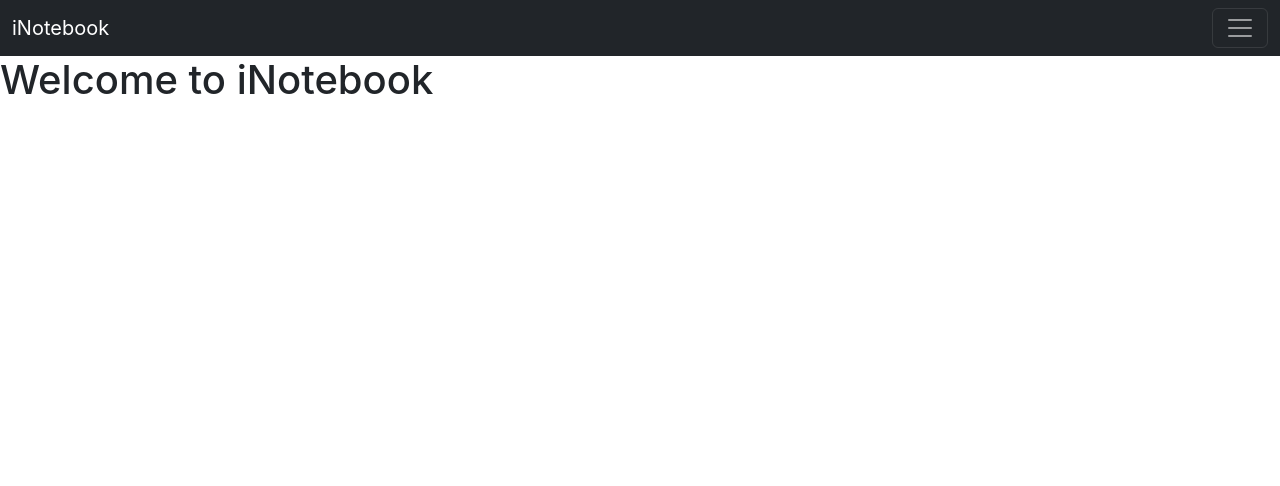
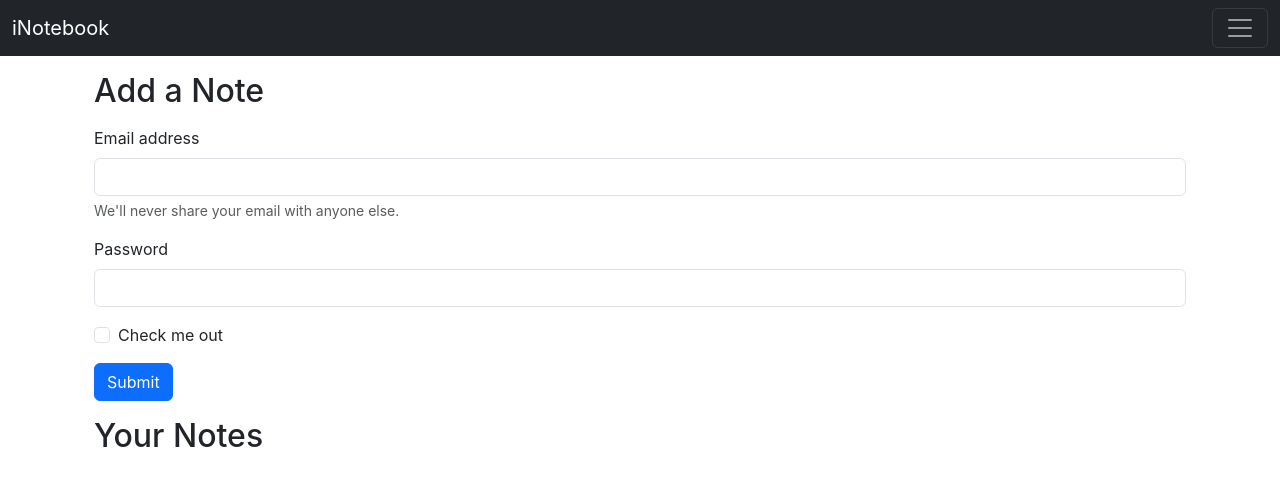
Before and after one commit to subhrojit17/iNotebook, a React (Create React App) app: page / in a window 1280 px wide. Shown: the top 486 px of the page. Built offline with nearby package versions, Linux system fonts and the light colour scheme.

Commit message:
Added basic form layout for adding note.

```diff
--- a/src/App.js
+++ b/src/App.js
@@ -10,10 +10,12 @@ function App() {
       <NoteState>
         <Router>
           <Navbar />
-          <Routes>
-            <Route exact path="/" element={<Home />} />
-            <Route exact path="/about" element={<About />} />
-          </Routes>
+          <div className="container">
+            <Routes>
+              <Route exact path="/" element={<Home />} />
+              <Route exact path="/about" element={<About />} />
+            </Routes>
+          </div>
         </Router>
       </NoteState>
     </>
--- a/src/components/Home.js
+++ b/src/components/Home.js
@@ -1,8 +1,48 @@
 import React from "react";
 const Home = () => {
   return (
-    <div>
-      <h1>Welcome to iNotebook</h1>
+    <div className="container my-3">
+      <h2>Add a Note</h2>
+      <form className="my-3 ">
+        <div className="mb-3">
+          <label for="exampleInputEmail1" className="form-label">
+            Email address
+          </label>
+          <input
+            type="email"
+            className="form-control"
+            id="exampleInputEmail1"
+            aria-describedby="emailHelp"
+          />
+          <div id="emailHelp" className="form-text">
+            We'll never share your email with anyone else.
+          </div>
+        </div>
+        <div className="mb-3">
+          <label for="exampleInputPassword1" className="form-label">
+            Password
+          </label>
+          <input
+            type="password"
+            className="form-control"
+            id="exampleInputPassword1"
+          />
+        </div>
+        <div className="mb-3 form-check">
+          <input
+            type="checkbox"
+            className="form-check-input"
+            id="exampleCheck1"
+          />
+          <label className="form-check-label" for="exampleCheck1">
+            Check me out
+          </label>
+        </div>
+        <button type="submit" className="btn btn-primary">
+          Submit
+        </button>
+      </form>
+      <h2>Your Notes</h2>
     </div>
   );
 };
```
